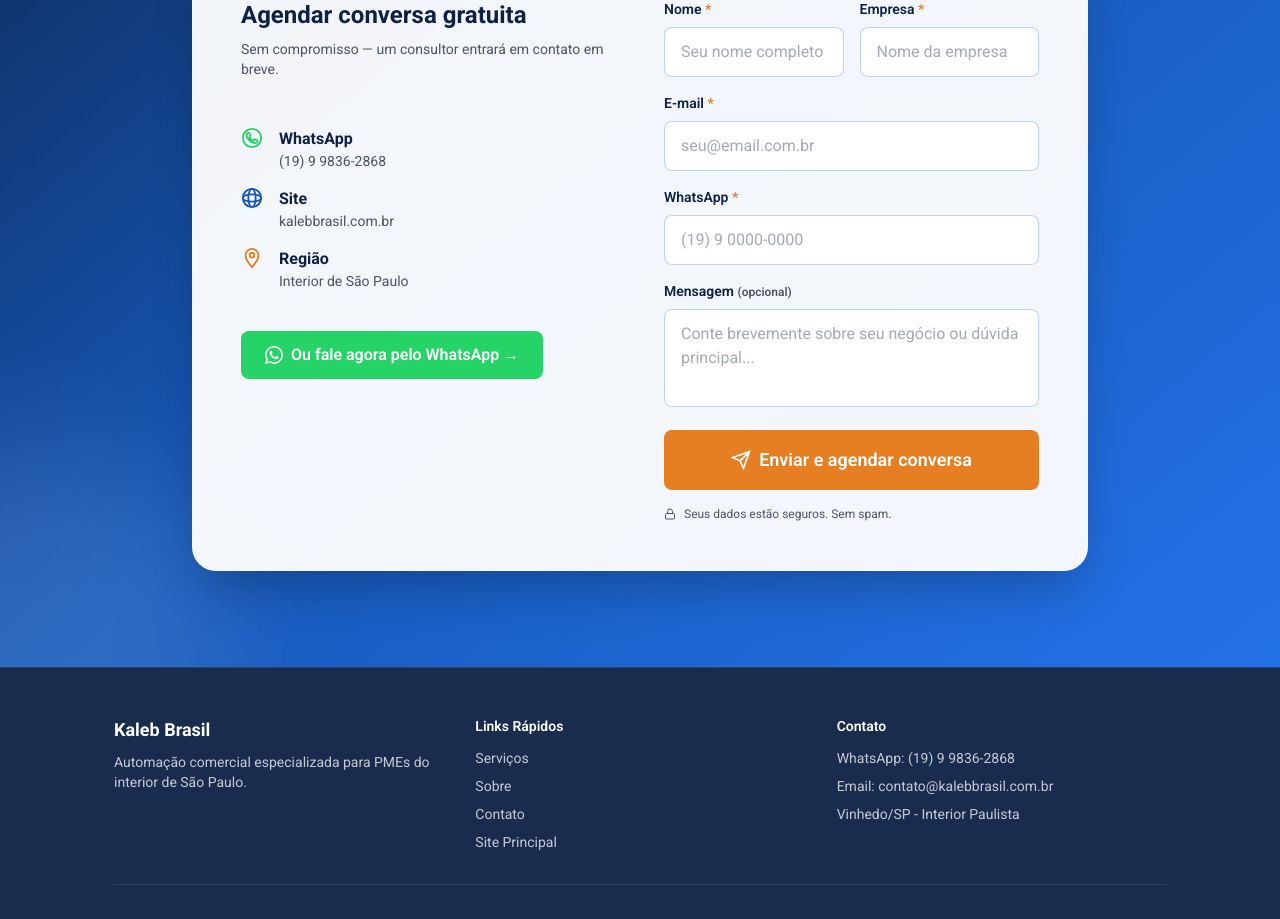
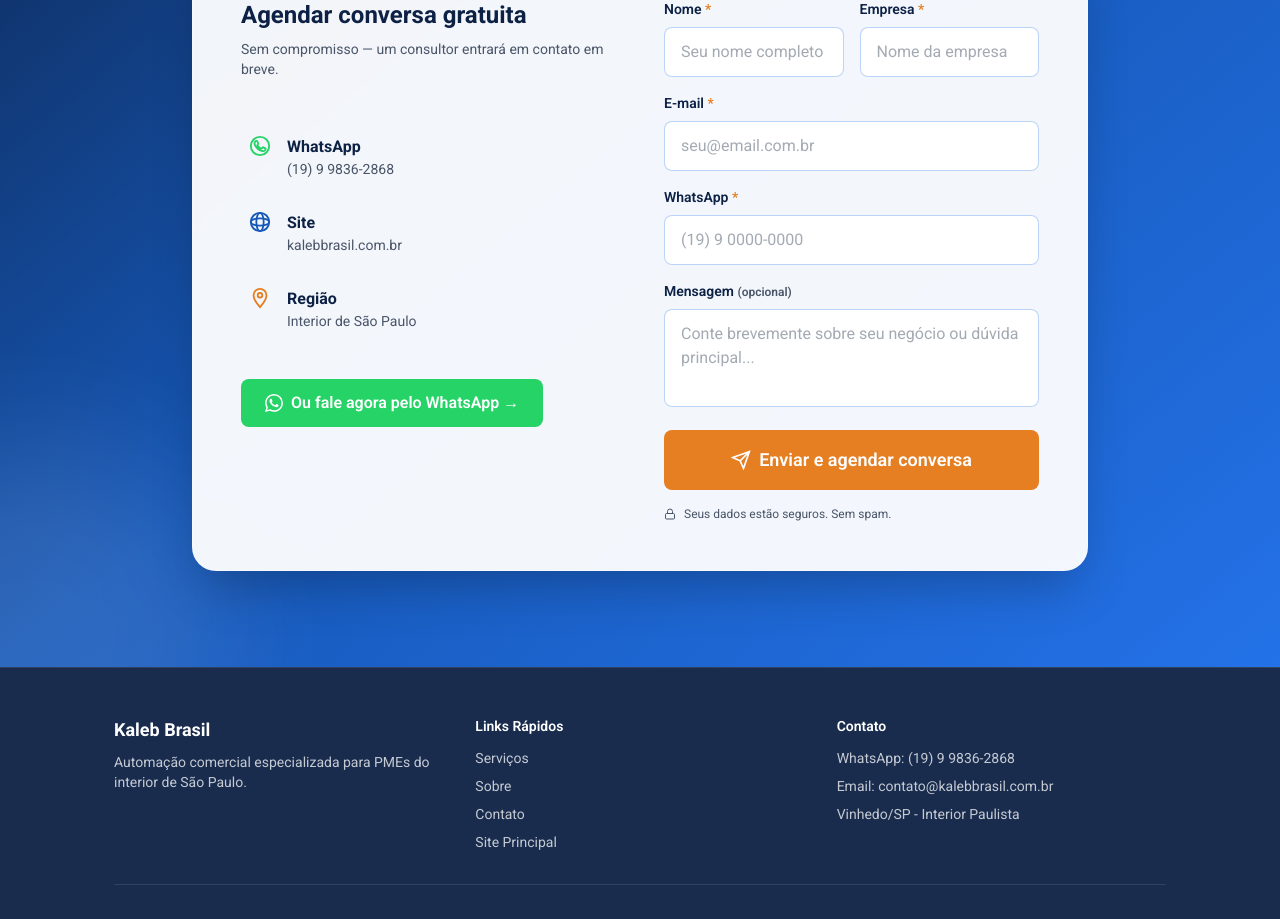
Before and after one commit to alsedan-coder/kaleb-brasil-landing, a Next.js app: page / in a window 1280 px wide. Shown: the part 4240-5159 px from the top of the page. Built offline with nearby package versions, Linux system fonts and the light colour scheme.

Commit message:
Torna ícones do formulário clicáveis e funcionais; refina menu mobile para abrir box menor ao lado do ícone (uxenginnerAlan)

```diff
--- a/app/HomeClient.tsx
+++ b/app/HomeClient.tsx
@@ -14,7 +14,9 @@
             </svg>
           ),
           label: "WhatsApp",
-          value: "(19) 9 9836-2868"
+          value: "(19) 9 9836-2868",
+          href: "https://api.whatsapp.com/send?phone=5519998362868&text=Ol%C3%A1%2C+vim+pela+landpage+e+gostaria+de+conversar+sobre+as+solu%C3%A7%C3%B5es+da+Kaleb+Brasil!",
+          target: "_blank"
         },
         {
           icon: (
@@ -25,7 +27,9 @@
             </svg>
           ),
           label: "Site",
-          value: "kalebbrasil.com.br"
+          value: "kalebbrasil.com.br",
+          href: "https://kalebbrasil.com.br",
+          target: "_blank"
         },
         {
           icon: (
@@ -35,7 +39,9 @@
             </svg>
           ),
           label: "Região",
-          value: "Interior de São Paulo"
+          value: "Interior de São Paulo",
+          href: "https://www.google.com/maps/place/Vinhedo+-+SP",
+          target: "_blank"
         }
       ];
     const [menuOpen, setMenuOpen] = React.useState(false);
@@ -78,9 +84,10 @@
             </a>
           </nav>
 
-          {/* Mobile Hamburger */}
+          {/* Mobile Hamburger + Novo Menu */}
+          <div className="md:hidden flex items-center relative">
             <button
-            className="md:hidden flex items-center justify-center p-2 text-white focus:outline-none"
+              className="flex items-center justify-center p-2 text-white focus:outline-none"
               aria-label="Abrir menu"
               onClick={() => setMenuOpen(!menuOpen)}
             >
@@ -90,28 +97,28 @@
                 <line x1="4" y1="18" x2="20" y2="18" />
               </svg>
             </button>
-        </div>
-        {/* Mobile Menu Overlay */}
             {menuOpen && (
-          <div className="md:hidden fixed inset-0 z-40 bg-navy/95 bg-opacity-95 flex flex-col items-center justify-center gap-8 transition-all">
+              <div className="absolute top-12 right-0 z-50 w-44 bg-white border border-gray-200 rounded-xl shadow-lg py-2 flex flex-col gap-1 animate-fade-in">
                 <button
-              className="absolute top-6 right-6 p-2 text-white"
+                  className="absolute top-2 right-2 p-1 text-navy hover:text-accent"
                   aria-label="Fechar menu"
                   onClick={() => setMenuOpen(false)}
                 >
-              <svg width="28" height="28" fill="none" stroke="currentColor" strokeWidth="2.5" viewBox="0 0 24 24">
+                  <svg width="22" height="22" fill="none" stroke="currentColor" strokeWidth="2.5" viewBox="0 0 24 24">
                     <line x1="6" y1="6" x2="18" y2="18" />
                     <line x1="6" y1="18" x2="18" y2="6" />
                   </svg>
                 </button>
-            <a href="#servicos" className="text-white text-2xl font-semibold" onClick={() => setMenuOpen(false)}>
+                <a href="#servicos" className="block px-4 py-2 text-navy font-semibold hover:bg-blue-light/20 rounded transition-colors" onClick={() => setMenuOpen(false)}>
                   Serviços
                 </a>
-            <a href="#sobre" className="text-white text-2xl font-semibold" onClick={() => setMenuOpen(false)}>
+                <a href="#sobre" className="block px-4 py-2 text-navy font-semibold hover:bg-blue-light/20 rounded transition-colors" onClick={() => setMenuOpen(false)}>
                   Sobre
                 </a>
               </div>
             )}
+          </div>
+        </div>
       </header>
 
       {/* Hero Section */}
@@ -586,13 +593,19 @@
                     {/* Contact Details */}
                     <div className="space-y-4 pt-6">
                       {contactDetails.map((contact, idx) => (
-                        <div key={idx} className="flex items-start gap-4">
-                          <div className="flex-shrink-0">{contact.icon}</div>
-                          <div>
-                            <div className="font-bold text-navy">{contact.label}</div>
-                            <div className="text-text-soft text-sm">{contact.value}</div>
-                          </div>
-                        </div>
+                        <a
+                          key={idx}
+                          href={contact.href}
+                          target={contact.target}
+                          rel="noopener noreferrer"
+                          className="flex items-start gap-4 group hover:bg-blue-light/10 rounded-lg p-2 transition-colors"
+                        >
+                          <span className="flex-shrink-0 group-hover:scale-110 transition-transform">{contact.icon}</span>
+                          <span>
+                            <span className="font-bold text-navy group-hover:text-accent transition-colors block">{contact.label}</span>
+                            <span className="text-text-soft text-sm group-hover:text-accent/80 transition-colors block">{contact.value}</span>
+                          </span>
+                        </a>
                       ))}
                     </div>
 
```
Lines whose indentation alone changed are shown as unchanged.
